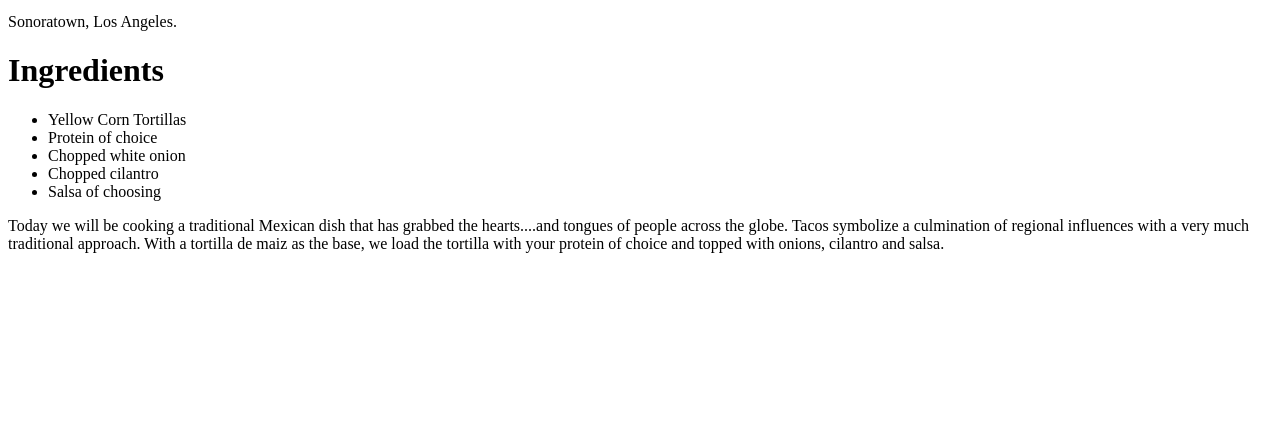
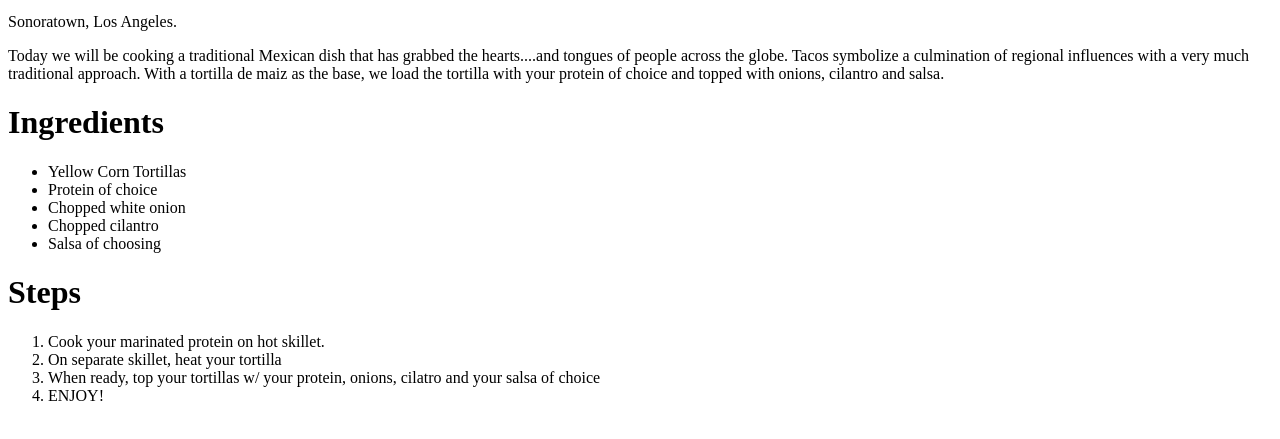
Before and after one commit to TheWeekenders/odin-recipes, a plain HTML site: page recipes/tacos.html in a window 1280 px wide. Shown: the part 101-540 px from the top of the page. Drawn offline with Linux system fonts and the light colour scheme.

Commit message:
Added unordered ingredients list and ordered Steps list

```diff
--- a/recipes/tacos.html
+++ b/recipes/tacos.html
@@ -9,6 +9,9 @@
         <h1>Taco Tuesday</h1>
         <img src="../images/tacos.jpeg" alt="a picture of yummy tacos">
         <p>Sonoratown, Los Angeles.</p>
+        <p>Today we will be cooking a traditional Mexican dish that has grabbed the hearts....and tongues of people across the globe.
+            Tacos symbolize a culmination of regional influences with a very much traditional approach.
+            With a tortilla de maiz as the base, we load the tortilla with your protein of choice and topped with onions, cilantro and salsa.</p>
         <h1>Ingredients</h1>
             <ul>
                 <li>Yellow Corn Tortillas</li>
@@ -17,8 +20,12 @@
                 <li>Chopped cilantro</li>
                 <li>Salsa of choosing</li>
             </ul>
-        <p>Today we will be cooking a traditional Mexican dish that has grabbed the hearts....and tongues of people across the globe.
-            Tacos symbolize a culmination of regional influences with a very much traditional approach.
-            With a tortilla de maiz as the base, we load the tortilla with your protein of choice and topped with onions, cilantro and salsa.</p>
+        <h1>Steps</h1>
+            <ol>
+                <li>Cook your marinated protein on hot skillet.</li>
+                <li>On separate skillet, heat your tortilla</li>
+                <li>When ready, top your tortillas w/ your protein, onions, cilatro and your salsa of choice</li>
+                <li>ENJOY!</li>
+            </ol>
     </body>
 </html>
```
